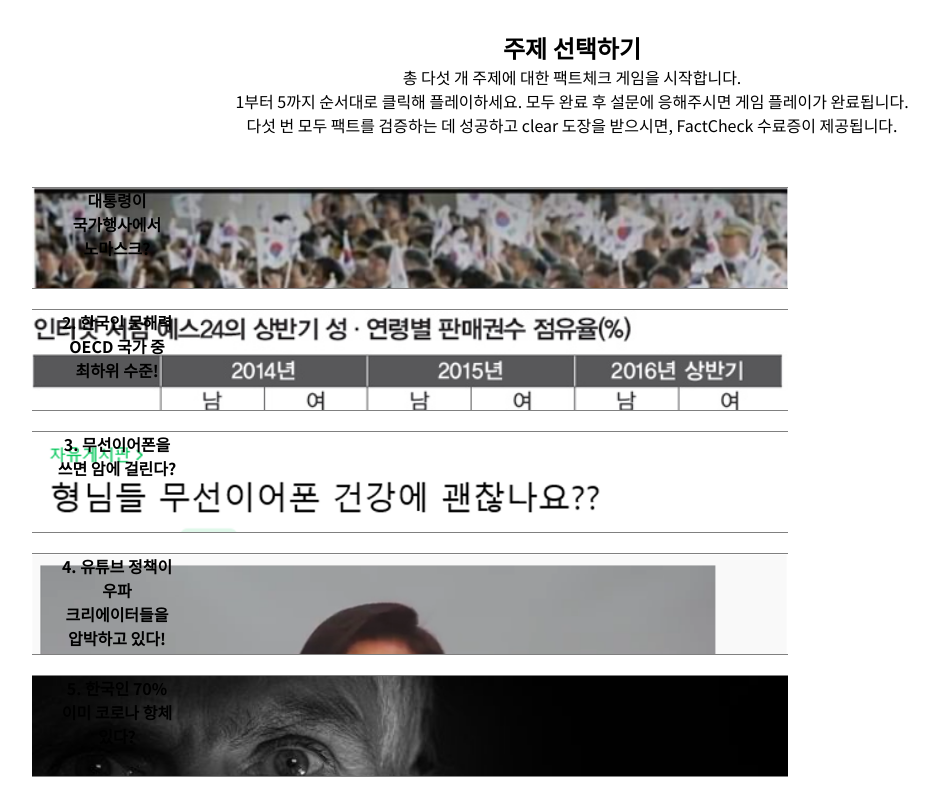
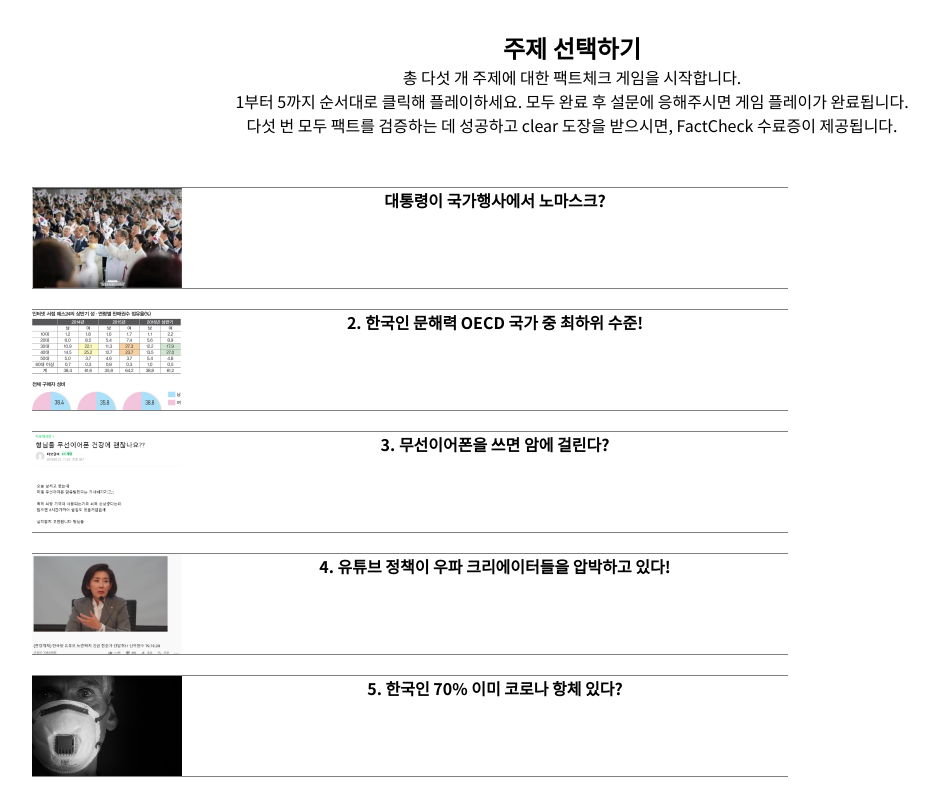
Before and after one commit to snu-factchecker/snu-factchecker.github.io, a React (Create React App) app: page /topics in a window 1280 px wide. Shown: the whole page, without its empty margins (68-1006 px from the left). Built offline with nearby package versions, Linux system fonts and the light colour scheme.

Commit message:
:lipstick: revise topic display

```diff
--- a/src/TopicList/Topic.js
+++ b/src/TopicList/Topic.js
@@ -8,10 +8,10 @@ class Topic extends React.Component{
 
 	render(){
 		return(
-			<div className="topic-preview" onClick={()=>this.moveToTopic(this.props.link)} style={{backgroundImage: `url(${this.props.image})`, backgroundSize:"cover"}}>
-				<div className="topic-overlay">
-					<div className="topic-text">{this.props.text}</div>
+			<div className="topic-preview" onClick={()=>this.moveToTopic(this.props.link)} >
+				<div className="topic-img" style={{backgroundImage: `url(${this.props.image})`, backgroundSize:"cover"}}>
 				</div>
+				<div className="topic-text">{this.props.text}</div>
 			</div>
 		)
 	}
```
